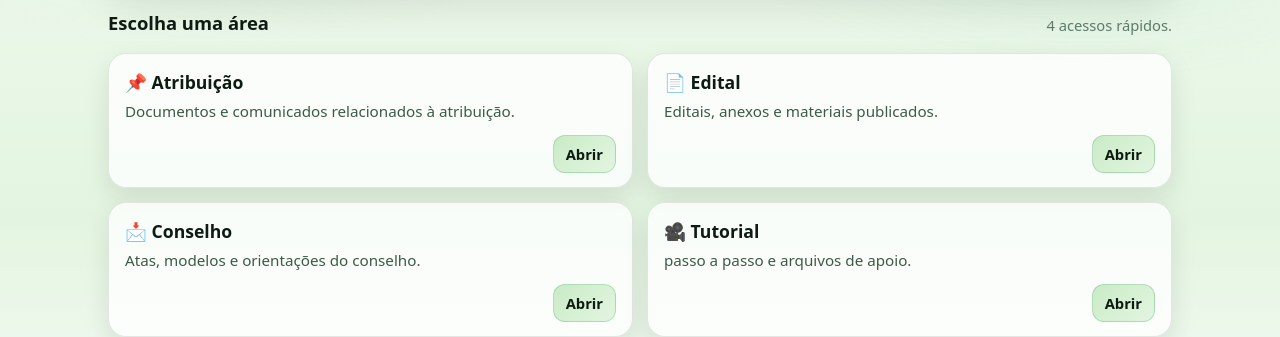
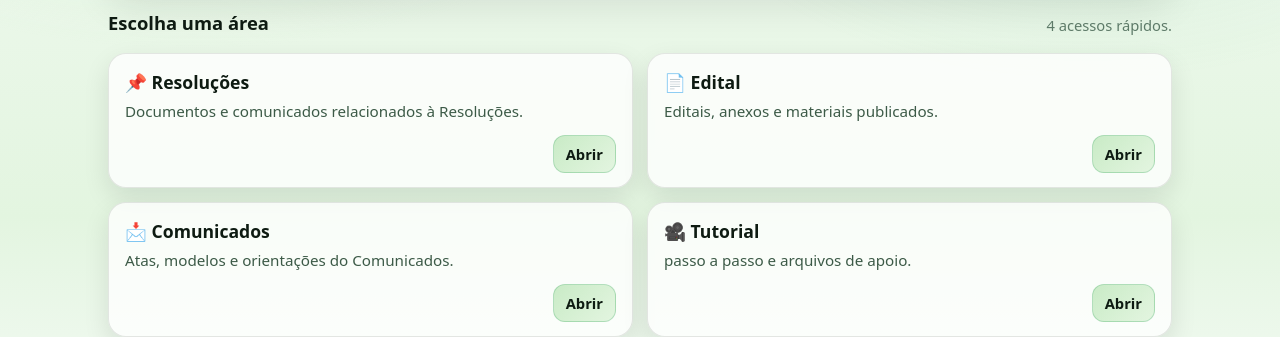
Before and after one commit to SamucaCS/atribui-o-2025-2026, a plain HTML site: page index.html in a window 1280 px wide. Shown: the part 343-680 px from the top of the page. Drawn offline with nearby package versions, Linux system fonts and the light colour scheme.

Commit message:
Update index.html

```diff
--- a/index.html
+++ b/index.html
@@ -26,7 +26,8 @@
         <section class="hero">
             <h2>Bem-vindo</h2>
             <p>
-        Este portal reúne os documentos e vídeos publicados pela supervisão, organizados por assunto para facilitar a
+                Este portal reúne os documentos e vídeos publicados pela supervisão, organizados por assunto para
+                facilitar a
                 consulta.
                 Abaixo, escolha uma categoria:
                 <strong>Atribuição</strong> (orientações, comunicados e materiais relacionados ao processo),
@@ -44,8 +45,8 @@
 
         <main class="grid">
             <a class="card" href="atruibuição.html" aria-label="Abrir Atribuição">
-        <h3>📌 Atribuição</h3>
-        <p>Documentos e comunicados relacionados à atribuição.</p>
+                <h3>📌 Resoluções</h3>
+                <p>Documentos e comunicados relacionados à Resoluções.</p>
                 <div class="cta"><span class="btn small primary">Abrir</span></div>
             </a>
 
@@ -56,8 +57,8 @@
             </a>
 
             <a class="card" href="conselho.html" aria-label="Abrir Conselho">
-        <h3>📩 Conselho</h3>
-        <p>Atas, modelos e orientações do conselho.</p>
+                <h3>📩 Comunicados</h3>
+                <p>Atas, modelos e orientações do Comunicados.</p>
                 <div class="cta"><span class="btn small primary">Abrir</span></div>
             </a>
 
```
Lines whose indentation alone changed are shown as unchanged.
